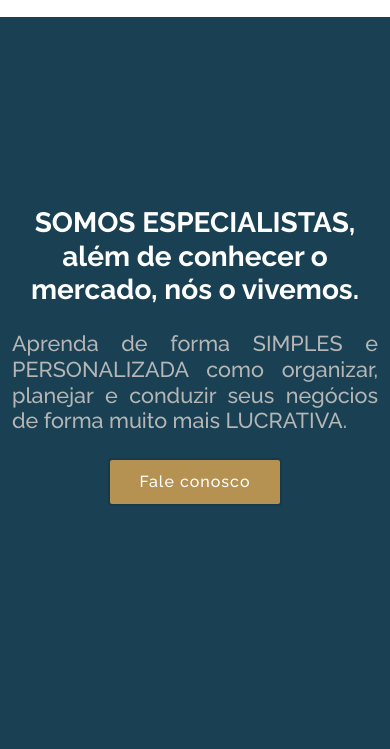
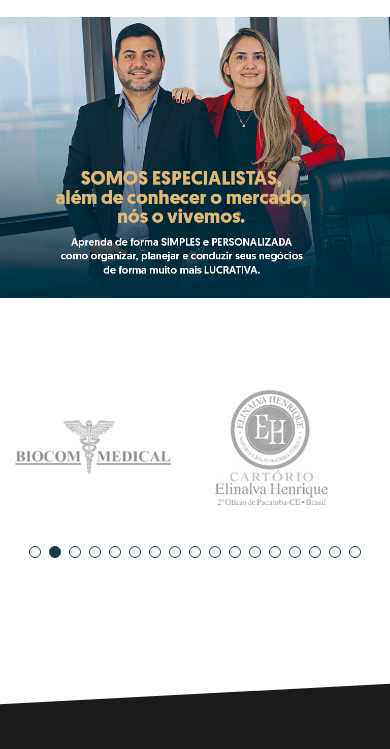
Before and after one commit to VitorJames/capitalize, a plain HTML site: page index.html in a window 390 px wide. Shown: the part 95-844 px from the top of the page. Drawn offline with nearby package versions, Linux system fonts and the light colour scheme.

Commit message:
alterar banners

```diff
--- a/assets/css/style.css
+++ b/assets/css/style.css
@@ -364,15 +364,29 @@ h6 {
 --------------------------------------------------------------*/
 #hero {
   width: 100%;
-  height: 100vh;
-  /* background: url("../img/hero-bg.jpg") top center no-repeat; */
-  background: #1b1b1b;
-  background-size: cover;
-  position: relative;
+  height: 40rem;
+  background: url("../img/Banner.png") top center no-repeat;
+  background-size: 100%;
+  position: center;
   padding-top: 82px;
 }
 
-#hero:before {
+/*
+  ##Device = Most of the Smartphones Mobiles (Portrait)
+  ##Screen = B/w 320px to 479px
+*/
+@media (min-width: 320px) and (max-width: 480px) {
+  #hero{
+    margin-top: 100px;
+    background: url("../img/banner-mobile.png") top center no-repeat;
+    background-size: 100%;
+    height: 300px;
+  }
+}
+
+
+
+/* #hero:before {
   content: "";
   background: #194153;
   position: absolute;
@@ -380,7 +394,7 @@ h6 {
   top: 0;
   left: 0;
   right: 0;
-}
+} */
 
 #hero h1 {
   margin: 0;
--- a/index.html
+++ b/index.html
@@ -84,14 +84,6 @@
 
     <div class="container" data-aos="zoom-out" data-aos-delay="100">
       <div class="row">
-        <div class="col-lg-8 col-md-12">
-          <h1 class="mb-4">SOMOS ESPECIALISTAS, além de conhecer o mercado, nós o vivemos.</h1>
-          <h4 style="text-align: justify;color:rgb(182, 182, 182);">Aprenda de forma SIMPLES e PERSONALIZADA como organizar, planejar e conduzir seus negócios de forma muito mais LUCRATIVA.<br></h4>
-          <a href="#contact" class="btn-get-started scrollto mt-3">Fale conosco</a>
-        </div>
-        <div class="col-lg-4 col-md-0 d-flex align-items-center">
-          <img width="105%" class="svg" src="assets/img/pie_graph_re_fvol.svg" alt="">
-        </div>
       </div>
     </div>
 
```
Also changed, not shown: assets/img/Banner.png (added), assets/img/banner-mobile.png (added).
